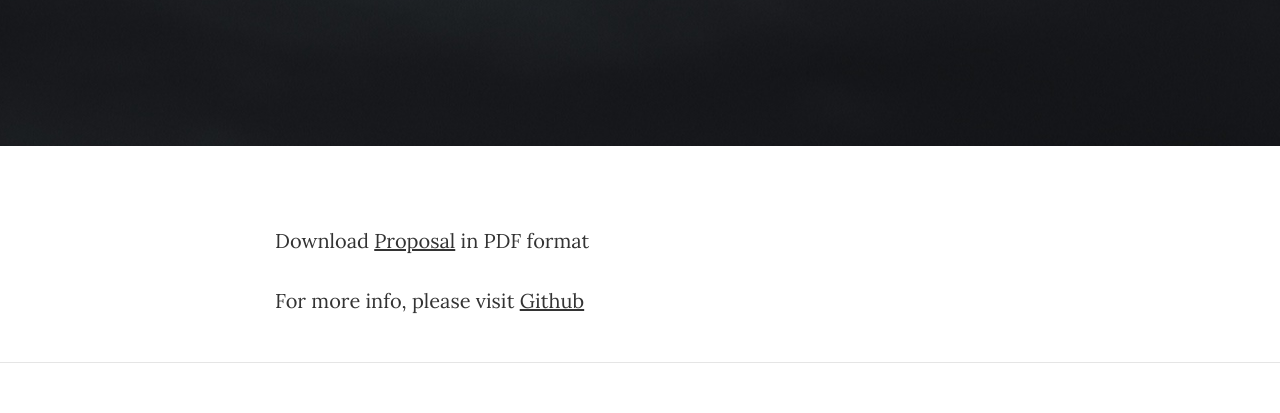
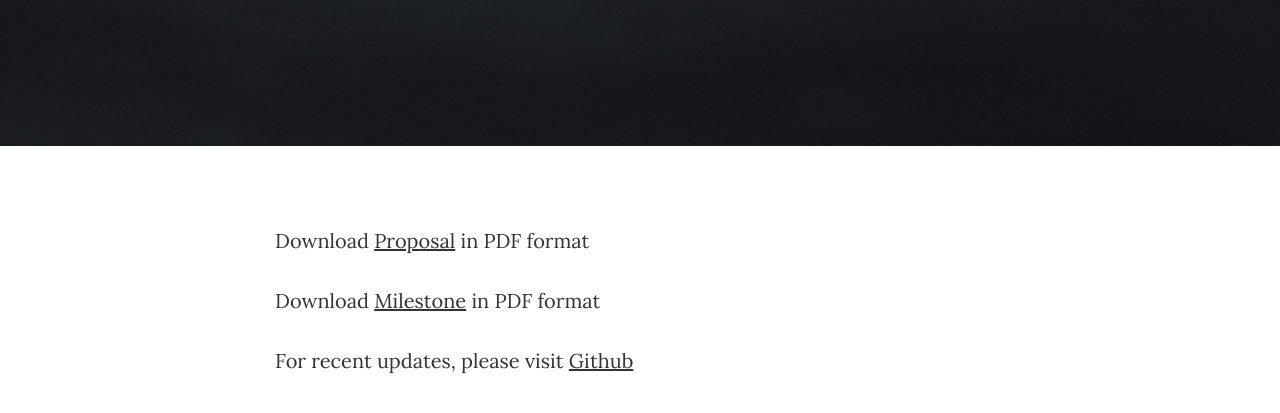
Before and after one commit to lihao98722/lihao98722.github.io, a plain HTML site: page 15740.html in a window 1280 px wide. Shown: the part 345-758 px from the top of the page. Drawn offline with nearby package versions, Linux system fonts and the light colour scheme.

Commit message:
Update 15740.html

```diff
--- a/15740.html
+++ b/15740.html
@@ -73,7 +73,8 @@
                 <div class="col-lg-8 offset-lg-2 col-md-10 offset-md-1">
 
                     <p> Download <a href="https://github.com/lihao98722/15740-Computer-Architecture-Final-Project/raw/master/proposal/proposal.pdf">Proposal</a> in PDF format</p>
-                    <p> For more info, please visit <a href="https://github.com/lihao98722/15740-Computer-Architecture-Final-Project"> Github </a> </p>
+                    <p> Download <a href="https://github.com/lihao98722/15740-Computer-Architecture-Final-Project/blob/master/milestone_checkpoint.pdf">Milestone</a> in PDF format</p>
+                    <p> For recent updates, please visit <a href="https://github.com/lihao98722/15740-Computer-Architecture-Final-Project"> Github </a> </p>
                 </div>
             </div>
         </div>
```
